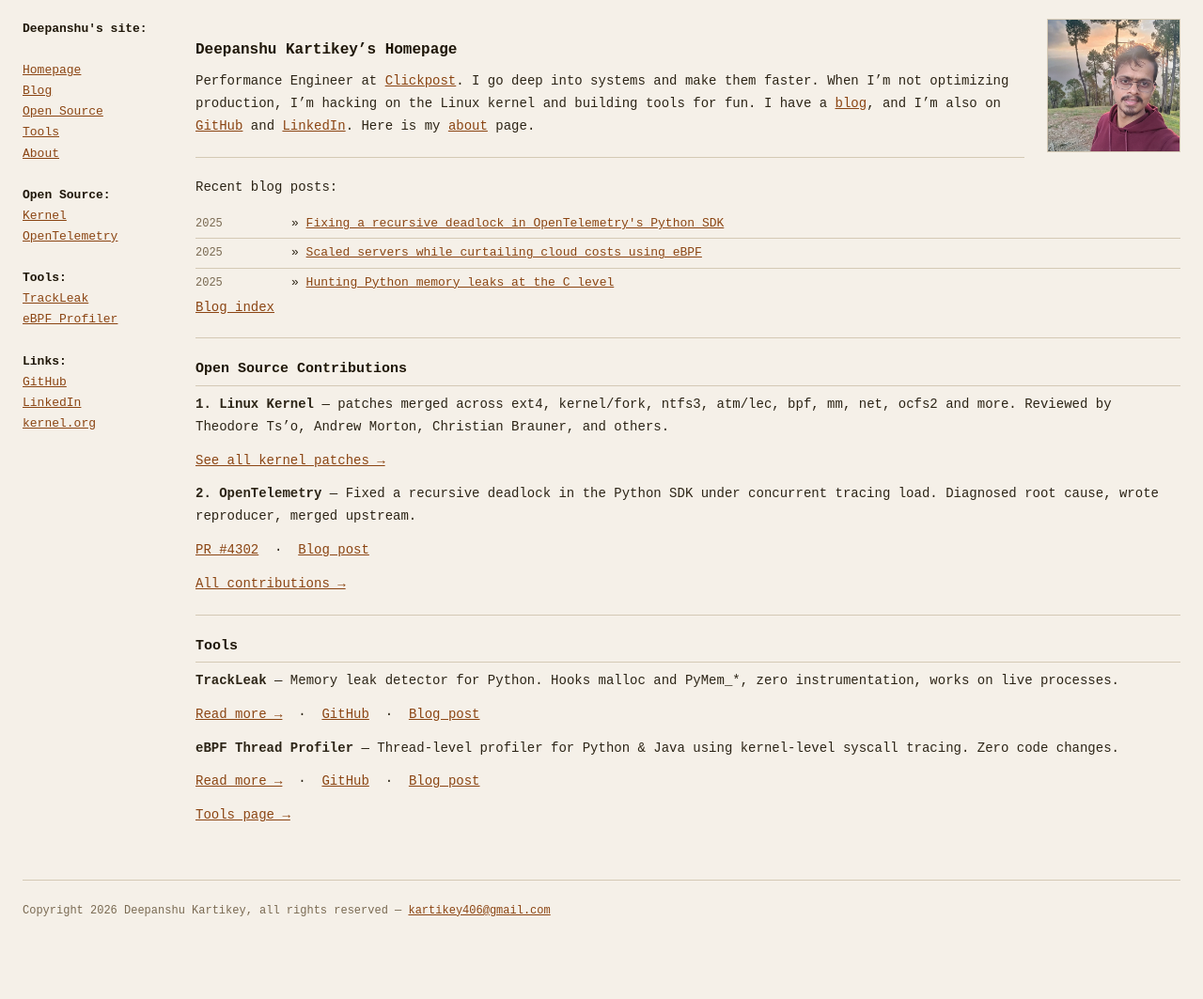
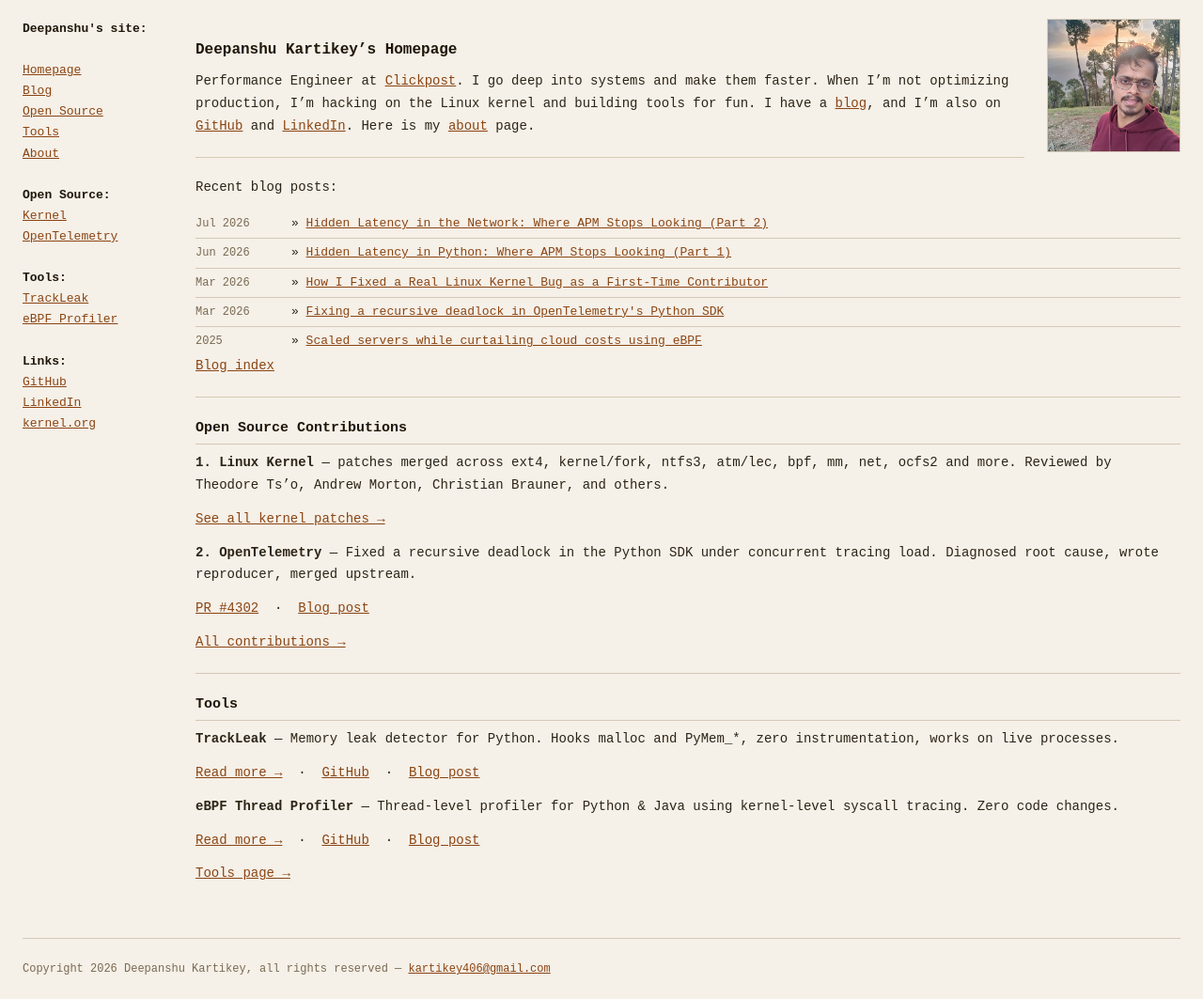
Before and after one commit to deepanshu406/deepanshukartikey.dev, a Jekyll site: the page built from index.md, in a window 1280 px wide. Shown: the whole page at 94% size. Built offline with Jekyll 4.4.1, drawn with Linux system fonts in a browser that asks for light colours; before the commit the page ends 1001 px from its top, so only the background shows below that.

Commit message:
fix: rewrite index.md cleanly with new blog posts

```diff
--- a/index.md
+++ b/index.md
@@ -22,16 +22,24 @@ Recent blog posts:
 
 <ul class="recent-posts">
   <li>
-    <span class="post-date">2025</span>
+    <span class="post-date">Jul 2026</span>
+    <span>» <a href="https://www.clickpost.ai/blog/hidden-latency-in-the-network-where-apm-stops-looking" target="_blank">Hidden Latency in the Network: Where APM Stops Looking (Part 2)</a></span>
+  </li>
+  <li>
+    <span class="post-date">Jun 2026</span>
+    <span>» <a href="https://www.clickpost.ai/blog/hidden-latency-in-python" target="_blank">Hidden Latency in Python: Where APM Stops Looking (Part 1)</a></span>
+  </li>
+  <li>
+    <span class="post-date">Mar 2026</span>
+    <span>» <a href="/blog/2026/03/29/how-i-fixed-a-real-linux-kernel-bug/">How I Fixed a Real Linux Kernel Bug as a First-Time Contributor</a></span>
+  </li>
+  <li>
+    <span class="post-date">Mar 2026</span>
     <span>» <a href="https://www.clickpost.ai/blog/fixing-recursive-deadlock-in-opentelemetrys-python-sdk" target="_blank">Fixing a recursive deadlock in OpenTelemetry's Python SDK</a></span>
   </li>
   <li>
     <span class="post-date">2025</span>
     <span>» <a href="https://www.clickpost.ai/blog/scaled-servers-while-curtailing-our-cloud-costs-using-ebpf" target="_blank">Scaled servers while curtailing cloud costs using eBPF</a></span>
-  </li>
-  <li>
-    <span class="post-date">2025</span>
-    <span>» <a href="https://www.clickpost.ai/blog/hunting-python-memory-leaks-at-the-c-level" target="_blank">Hunting Python memory leaks at the C level</a></span>
   </li>
 </ul>
 
```
